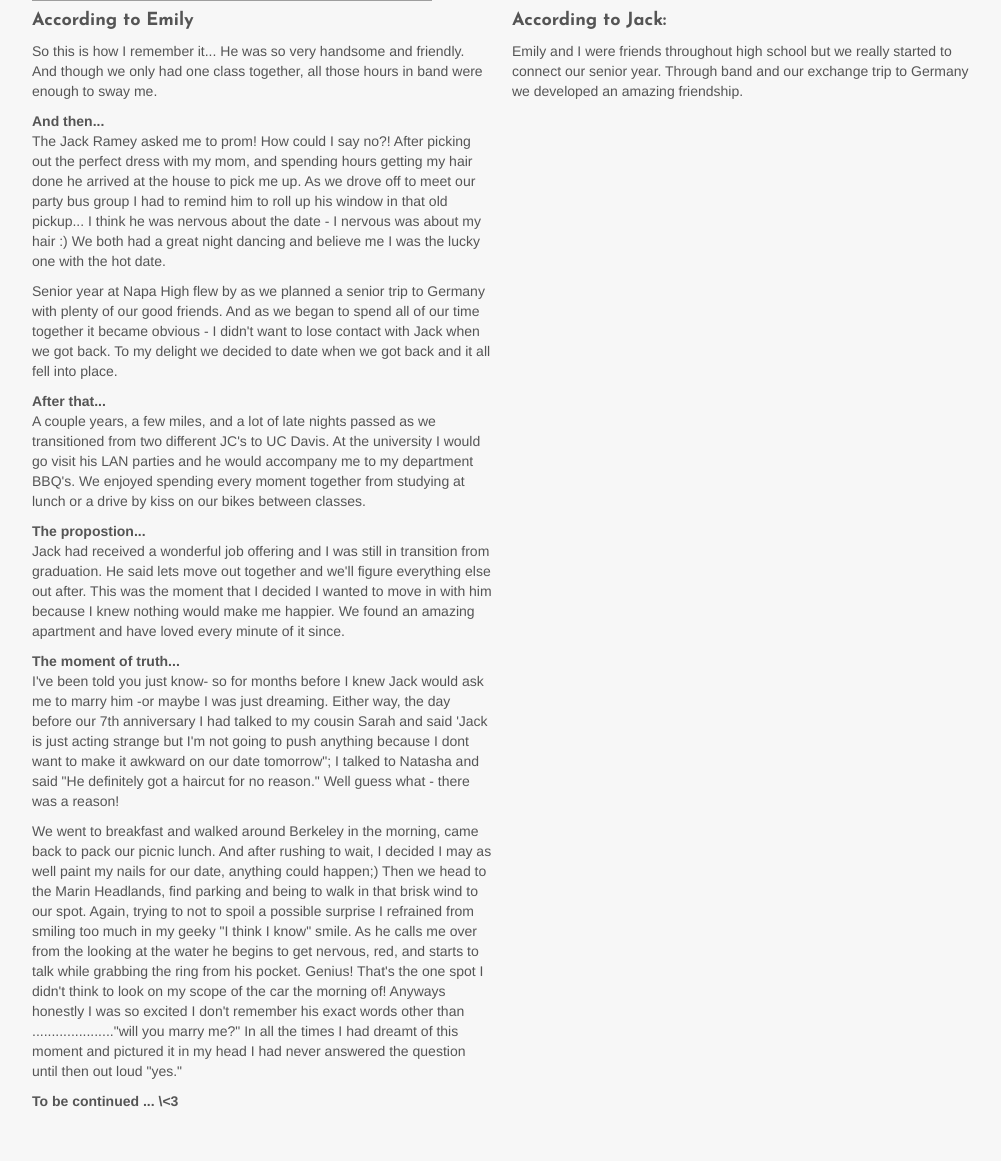
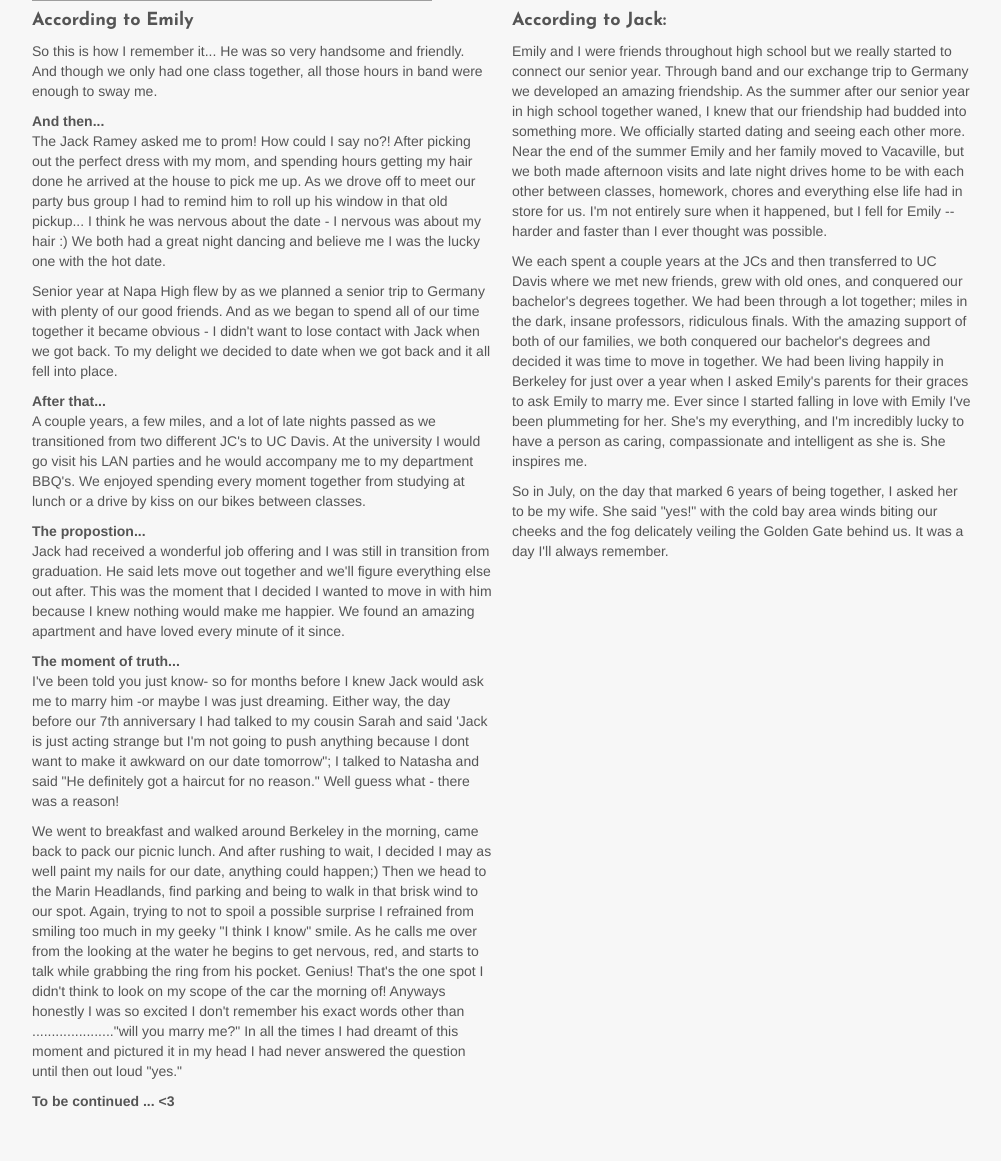
Before and after one commit to JackRamey/emilyandjack, a Python web app: template emilyandjack/templates/ems_story.html in a window 1280 px wide. Shown: the part 339-1500 px from the top of the page, without its empty margins (138-1139 px from the left). Run offline with Jinja, Linux system fonts and the light colour scheme; the template is opened without the code that fills it, so the values that code supplies are empty; grey boxes are pictures that could not be loaded.

Commit message:
Finally wrote my half of the story. Hasn't been proofread...

```diff
--- a/emilyandjack/templates/story_page.html
+++ b/emilyandjack/templates/story_page.html
@@ -70,14 +70,39 @@ In all the times I had dreamt of this moment and pictured it in my head
 I had never answered the question until then out loud "yes."
 </p>
 <p>
-<strong>To be continued ...  \<3 </strong>
+<strong>To be continued ...  &lt;3 </strong>
 </div>
 <div class="span6">
 <h4>According to Jack:</h4>
 <p>
 Emily and I were friends throughout high school but we really started to
 connect our senior year. Through band and our exchange trip to Germany we
-developed an amazing friendship.
+developed an amazing friendship. As the summer after our senior year in
+high school together waned, I knew that our friendship had budded into
+something more. We officially started dating and seeing each other more.
+Near the end of the summer Emily and her family moved to Vacaville,
+but we both made afternoon visits and late night drives home to be with
+each other between classes, homework, chores and everything else life had
+in store for us.  I'm not entirely sure when it happened, but I fell for
+Emily -- harder and faster than I ever thought was possible.
+</p>
+<p> We each spent a couple years at the JCs and then transferred to UC
+Davis where we met new friends, grew with old ones, and conquered our
+bachelor's degrees together. We had been through a lot together; miles in
+the dark, insane professors, ridiculous finals. With the amazing support
+of both of our families, we both conquered our bachelor's degrees and
+decided it was time to move in together. We had been living happily in
+Berkeley for just over a year when I asked Emily's parents for their
+graces to ask Emily to marry me. Ever since I started falling in love
+with Emily I've been plummeting for her. She's my everything, and I'm
+incredibly lucky to have a person as caring, compassionate and
+intelligent as she is. She inspires me.
+</p>
+<p>
+So in July, on the day that marked 6 years of being together,
+I asked her to be my wife. She said "yes!" with the cold bay area
+winds biting our cheeks and the fog delicately veiling the Golden Gate
+behind us. It was a day I'll always remember.
 </p>
 </div>
 </div>
```
